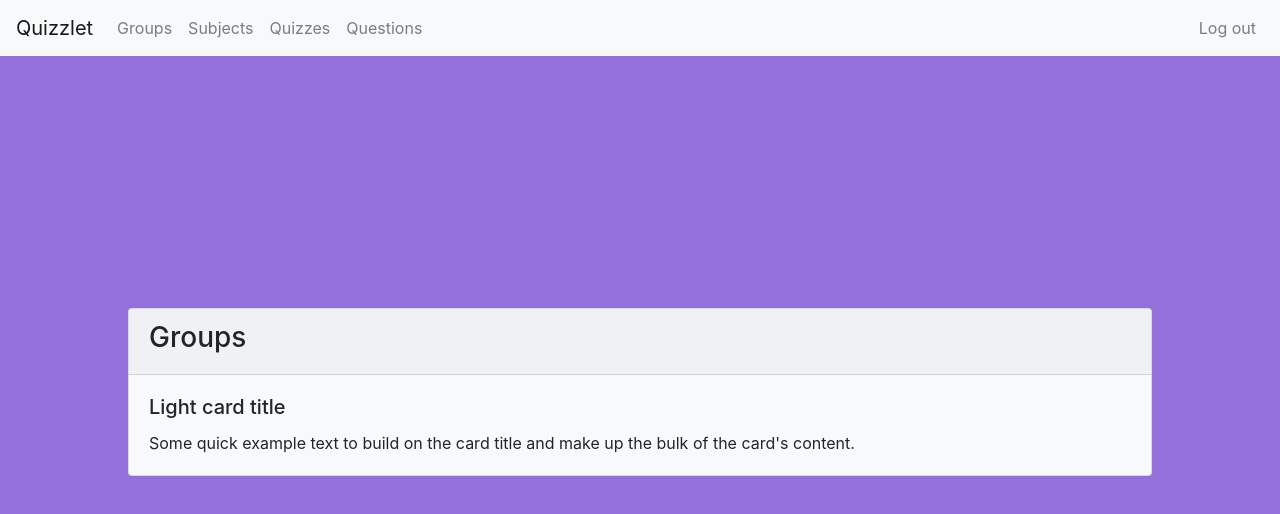
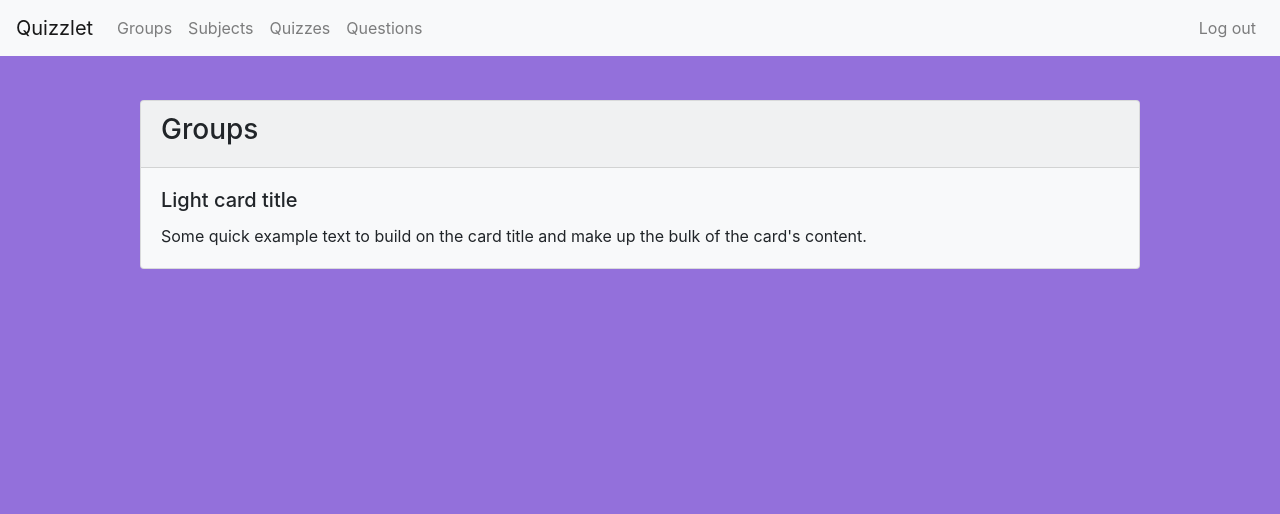
Before and after one commit to Quizzlet/Quizzlet-MEAN, an Angular app: page /private/Home/Groups in a window 1280 px wide. Shown: the top 514 px of the page. Built offline with nearby package versions, Linux system fonts and the light colour scheme; sample sign-in values are in the browser's storage.

Commit message:
fixing styles

```diff
--- a/src/app/private/component/private.component.html
+++ b/src/app/private/component/private.component.html
@@ -1,6 +1,10 @@
-<app-navbar></app-navbar>
-<div class="row h-100">
-    <div class="col-12 my-auto">
-        <router-outlet></router-outlet>
+<div class="col">
+    <div class="row" style="padding-bottom: 100px;">
+        <app-navbar></app-navbar>
+    </div>
+    <div class="row">
+        <div class="col-12">
+            <router-outlet></router-outlet>
+        </div>
     </div>
 </div>
```
